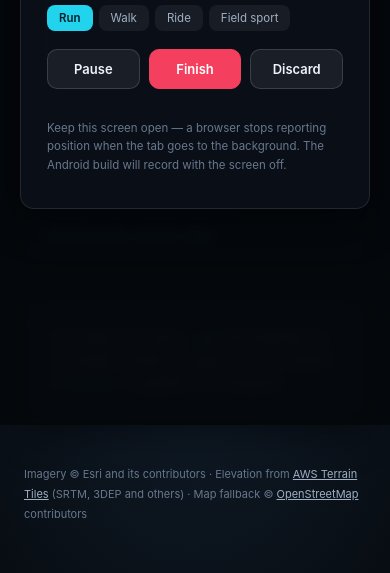
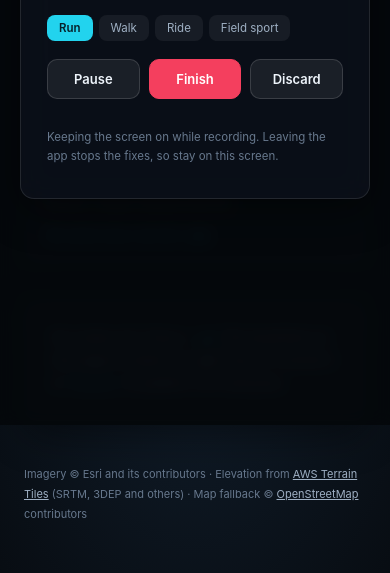
Before and after one commit to rober-carrillo/3d-exercise, a website: page index.html in a window 390 px wide. Both pictures are taken after a click on the button "Record". Shown: the part 419-992 px from the top of the page. Drawn offline with Linux system fonts and the light colour scheme; no server answers.

Commit message:
Keep the screen awake while recording, and stop promising what we cannot do
A browser stops delivering position fixes once the page is hidden, and a phone
in a pocket locks its screen within a minute, so without a wake lock a recorded
walk is a recorded first minute. The lock is also dropped every time the page
is hidden — answering a message is enough — so it is taken again whenever the
page comes back.

Plenty of devices refuse a wake lock, which is survivable, and the recording
screen now says which of the two situations it is in. It previously told the
user "the Android build will record with the screen off", which is not true and
will not be true until there is a native foreground service.

Checked while here: Capacitor's bridge already requests the runtime location
permission when the WebView asks for a position, and handles the Android 12
case where only the approximate permission is granted. So the Record button
works in the APK without a geolocation plugin, and declaring COARSE alongside
FINE turns out to be load-bearing rather than belt-and-braces.

Co-Authored-By: Claude Opus 5 (1M context) <noreply@anthropic.com>

```diff
--- a/index.html
+++ b/index.html
@@ -151,8 +151,8 @@
       <button id="recstop" class="pri">Finish</button>
       <button id="reccancel">Discard</button>
     </div>
-    <p class="rec-note" id="recnote">Keep this screen open — a browser stops reporting position when the
-      tab goes to the background. The Android build will record with the screen off.</p>
+    <p class="rec-note" id="recnote">Keep this screen open — position reporting stops when the app goes to
+      the background.</p>
   </div>
 </div>
 
@@ -164,7 +164,7 @@ import { rampCss } from './src/terrain.js';
 import { parseGPX, analyze, profileSamples, formatDate } from './src/gpx.js';
 import { addLocalRoute, listLocalRoutes, removeLocalRoute } from './src/library.js';
 import { TrackRecorder } from './src/recorder.js';
-import { browserGeo, replayGeo, geoAvailable } from './src/geo.js';
+import { browserGeo, replayGeo, geoAvailable, keepAwake } from './src/geo.js';
 
 const grid = document.getElementById('grid');
 const fmt = n => n.toLocaleString('en-US', { maximumFractionDigits: 0 });
@@ -302,7 +302,7 @@ addEventListener('drop', e => {
  * 20x, which is the only way to exercise this from a desk.
  */
 const recEl = document.getElementById('rec');
-let rec = null, source = null, ticker = null, activity = 'run';
+let rec = null, source = null, ticker = null, activity = 'run', awake = null;
 
 const mmss = s => {
   s = Math.max(0, Math.round(s));
@@ -359,12 +359,26 @@ function startRecording(replaySlug) {
     source = browserGeo({ onFix, onError });
     source.start();
   }
+  // hold the screen on, and say which of the two situations we are in rather
+  // than promising something the platform may have refused
+  const note = document.getElementById('recnote');
+  awake = keepAwake({
+    onChange: ok => {
+      note.textContent = ok
+        ? 'Keeping the screen on while recording. Leaving the app stops the fixes, so stay on this screen.'
+        : 'This device would not keep the screen on. If it sleeps, recording stops — check back now and then.';
+    },
+  });
+  if (!awake.held()) note.textContent =
+    'If the screen sleeps or you leave the app, recording stops. Recording with the screen off needs the native build.';
+
   ticker = setInterval(paint, 500);
   paint();
   recEl.classList.add('on');
 }
 
 function closeRecorder() {
+  awake?.release(); awake = null;
   source?.stop(); source = null;
   clearInterval(ticker); ticker = null;
   recEl.classList.remove('on');
--- a/src/geo.js
+++ b/src/geo.js
@@ -84,3 +84,49 @@ export function replayGeo({ points, onFix, onError, speed = 20, jitter = 0, accu
     stop() { if (timer) { clearInterval(timer); timer = null; } },
   };
 }
+
+/**
+ * Hold the screen awake for the duration of a recording.
+ *
+ * Not a nicety. A browser stops delivering position fixes once the page is
+ * hidden, and a phone in a pocket locks its screen within a minute, so without
+ * this a recorded walk is a recorded first minute. The lock is also dropped
+ * every time the page is hidden — answering a message is enough — so it has to
+ * be taken again when the page comes back.
+ *
+ * Wake locks are refused in plenty of places (older WebViews, low battery,
+ * browsers that never implemented it). That is survivable, and the caller is
+ * told so it can say something honest on screen rather than pretend.
+ *
+ * Returns `{ release, held }`.
+ */
+export function keepAwake({ onChange } = {}) {
+  let lock = null, live = true;
+  const held = () => !!lock;
+
+  const take = async () => {
+    if (!live || lock || !navigator.wakeLock) return;
+    try {
+      lock = await navigator.wakeLock.request('screen');
+      lock.addEventListener('release', () => { lock = null; onChange?.(false); });
+      onChange?.(true);
+    } catch {
+      lock = null;
+      onChange?.(false);          // refused: the screen will sleep on its own
+    }
+  };
+  const onVisible = () => { if (document.visibilityState === 'visible') take(); };
+
+  document.addEventListener('visibilitychange', onVisible);
+  take();
+
+  return {
+    held,
+    release() {
+      live = false;
+      document.removeEventListener('visibilitychange', onVisible);
+      try { lock?.release(); } catch {}
+      lock = null;
+    },
+  };
+}
```
